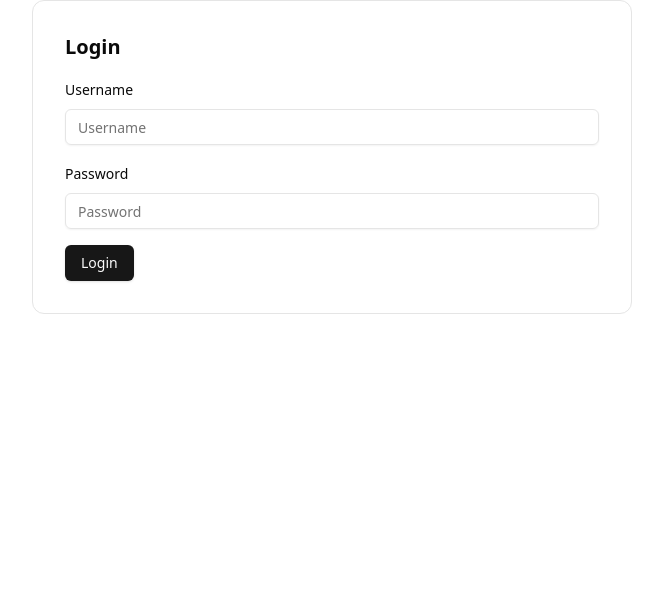
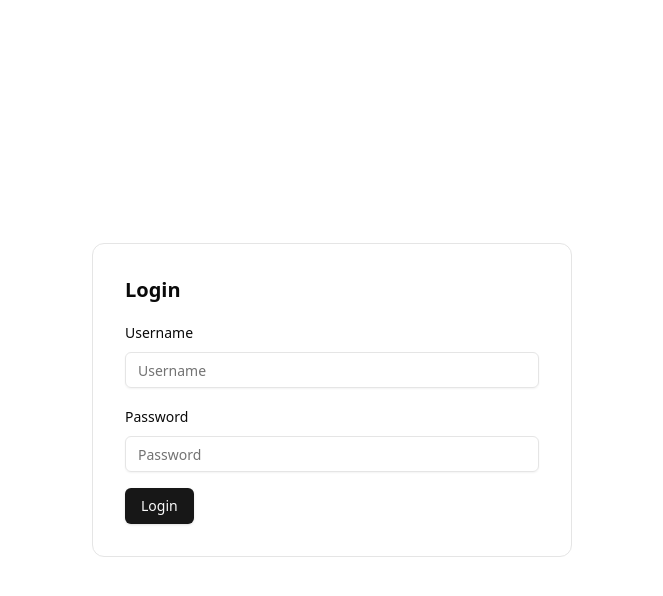
Before and after one commit to kitchanismo/ATTENDANCE_MONITORING_REACT, a React (Vite) app: page /login in a window 1280 px wide. Shown: the top 596 px of the page, without its empty margins (308-971 px from the left). Built offline with nearby package versions, Linux system fonts and the light colour scheme.

Commit message:
feat: add login validation and improve responsive styling of login form

```diff
--- a/src/components/LoginForm/index.tsx
+++ b/src/components/LoginForm/index.tsx
@@ -14,8 +14,8 @@ import { Input } from "@/components/ui/input"
 import { User } from "@/types/user.type"
 
 const loginFormSchema = z.object({
-  username: z.string(),
-  password: z.string(),
+  username: z.string().min(6).regex(/^(?=.*[a-zA-Z])(?=.*\d)/, 'Username must contain at least one letter and one number'),
+  password: z.string().min(6).regex(/^(?=.*[a-zA-Z])(?=.*\d)/, 'Password must contain at least one letter and one number'),
 })
 
 const LoginForm = () => {
@@ -36,7 +36,7 @@ const LoginForm = () => {
     <Form {...loginForm}>
       <form
         onSubmit={loginForm.handleSubmit(onSubmit)}
-        className="space-y-4 min-w-[80vw] md:min-w-[60vw] lg:min-w-[600px] p-8 border rounded-xl"
+        className="space-y-4 min-w-[80vw] sm:min-w-[70vw] md:min-w-[60vw] lg:min-w-[30rem] p-8 border rounded-xl"
       >
         <h1 className="text-xl font-bold">Login</h1>
 
@@ -60,7 +60,7 @@ const LoginForm = () => {
             <FormItem>
               <FormLabel>Password</FormLabel>
               <FormControl>
-                <Input placeholder="Password" {...field} />
+                <Input type='password' placeholder="Password" {...field} />
               </FormControl>
               <FormMessage />
             </FormItem>
--- a/src/pages/LoginPage/index.tsx
+++ b/src/pages/LoginPage/index.tsx
@@ -3,7 +3,7 @@ import LoginForm from "@/components/LoginForm"
 const LoginPage = () => {
 
   return (
-    <div className="login-page h-full flex items-center justify-center">
+    <div className="login-page h-screen flex items-center justify-center">
       <LoginForm />
     </div>
   )
```
